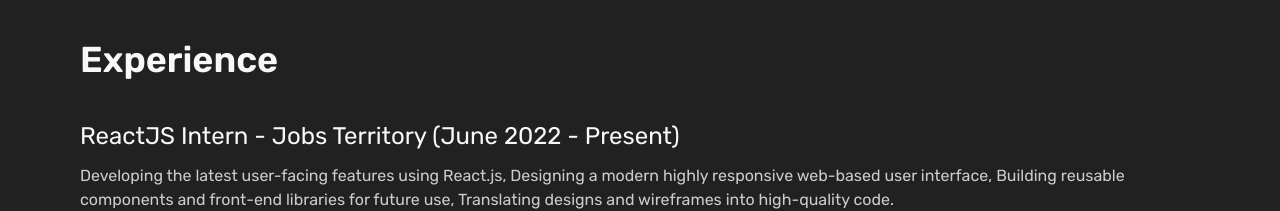
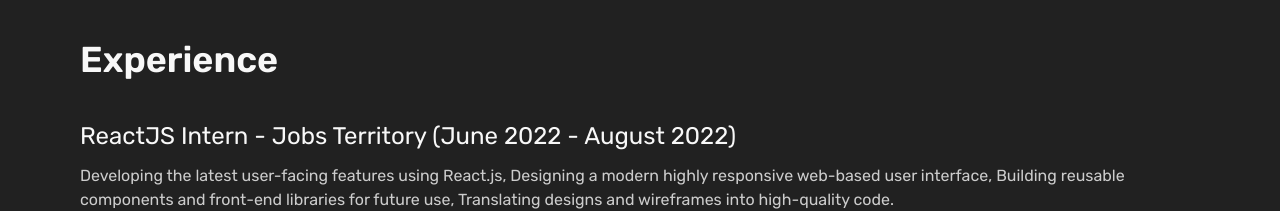
Before and after one commit to justAkshitAgrawal/react-portfolio, a React (Create React App) app: page / in a window 1280 px wide. Shown: the part 1380-1591 px from the top of the page. Built offline with nearby package versions, Linux system fonts and the light colour scheme.

Commit message:
experience updated

```diff
--- a/src/components/Experience.jsx
+++ b/src/components/Experience.jsx
@@ -9,7 +9,7 @@
         <ExperiencePart
           role="ReactJS Intern"
           company="Jobs Territory"
-          date="June 2022 - Present"
+          date="June 2022 - August 2022"
           description="Developing the latest user-facing features using React.js,
           Designing a modern highly responsive web-based user interface,
           Building reusable components and front-end libraries for future use,
```
